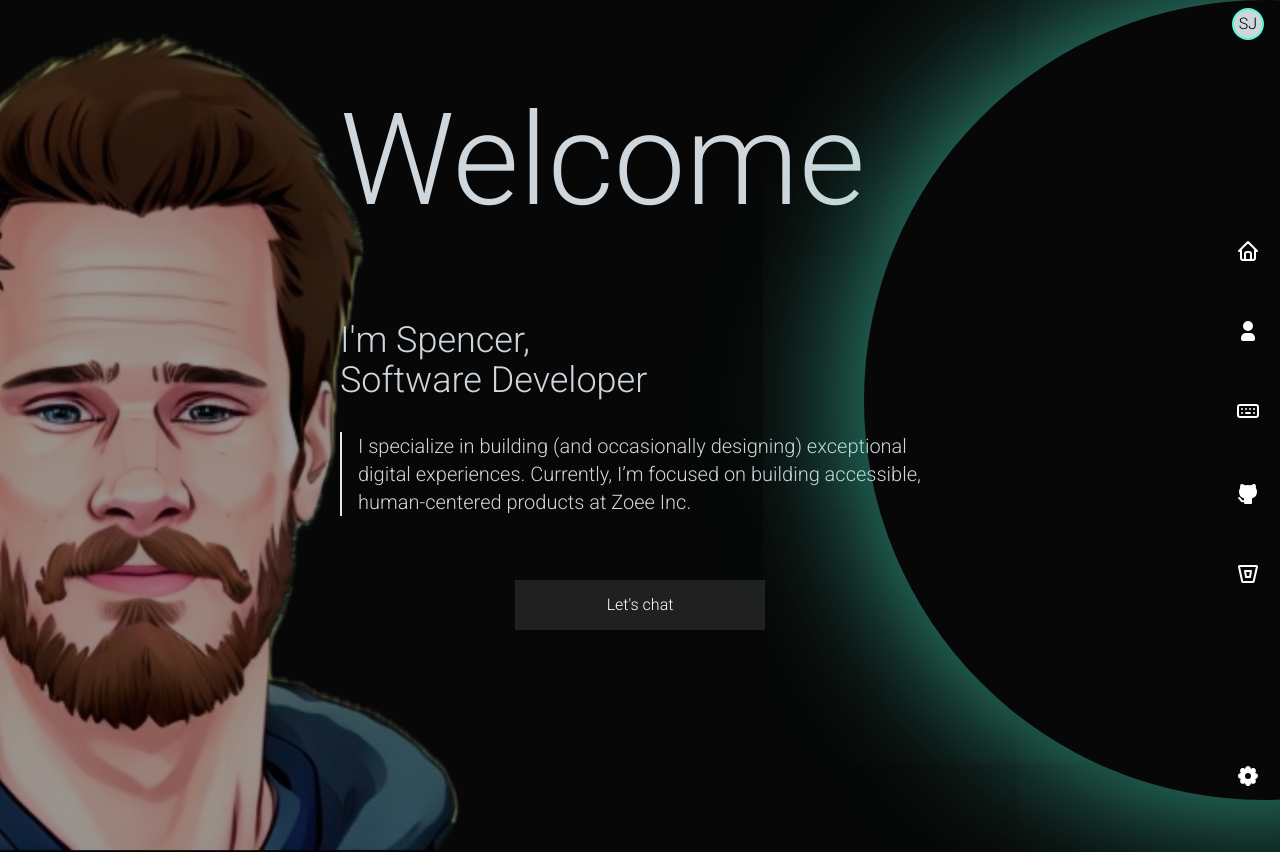
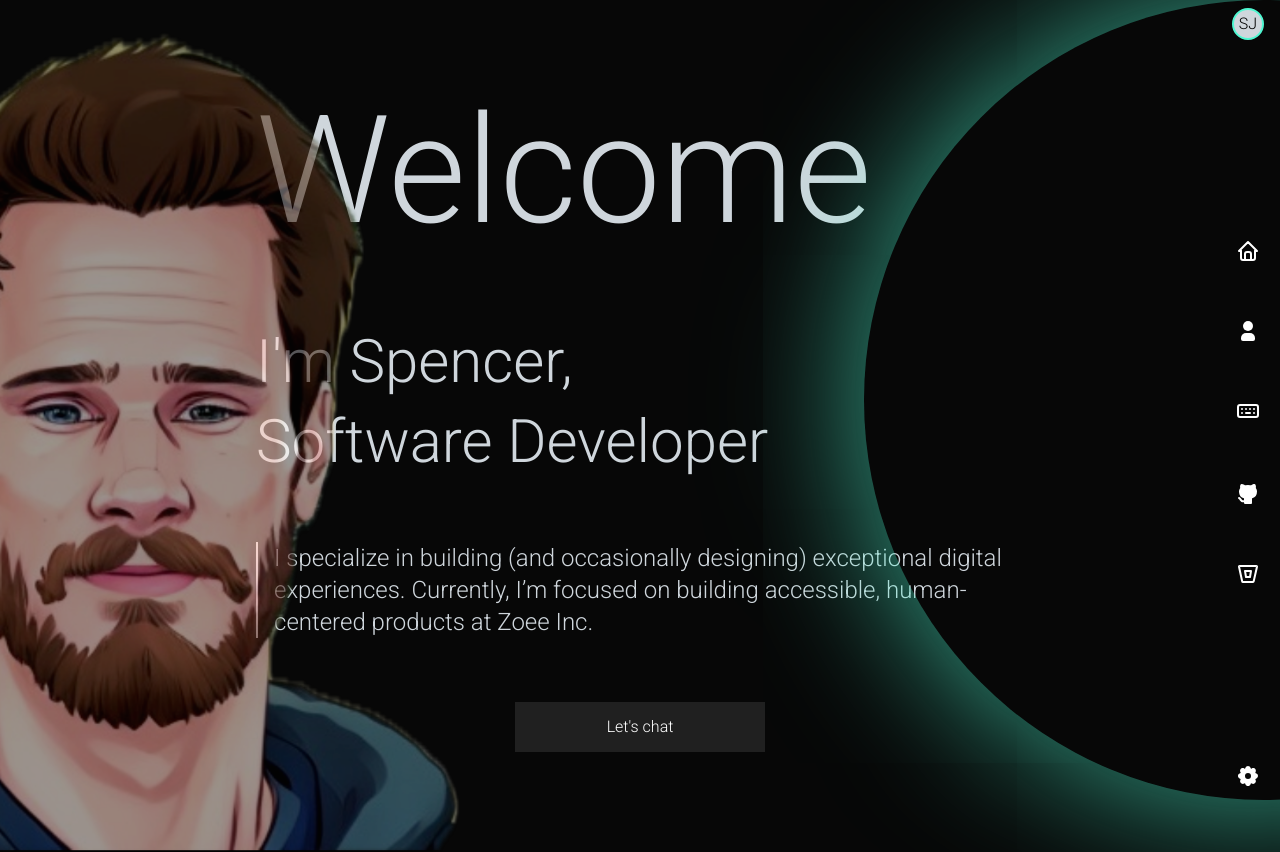
Before and after one commit to Spencerj1297/my-portfolio, a Next.js app: page / in a window 1280 px wide. Shown: the top 852 px of the page. Built offline with nearby package versions, Linux system fonts and the light colour scheme.

Commit message:
Testing continuos deployment

```diff
--- a/app/component/IntroSection.tsx
+++ b/app/component/IntroSection.tsx
@@ -20,16 +20,17 @@ export const IntroSection = () => {
     >
       <div
         ref={ref}
-        className="flex flex-col justify-center items-center md:items-start md:justify-start gap-8 px-8 pt-8 z-20"
+        className="flex flex-col justify-center items-center md:items-start md:justify-start gap-8 pt-8 z-20"
       >
-        <h1 className={`text-6xl lg:text-9xl text-customGrey mb-16`}>
+        <h1 className={`text-6xl lg:text-[150px] text-customGrey mb-16`}>
           Welcome
         </h1>
-        <h2 className="text-2xl lg:text-4xl text-customGrey ">
-          I&apos;m Spencer, <br />
+        <h2 className="text-4xl lg:text-[60px] text-customGrey ">
+          I&apos;m Spencer,
+          <br /><br/>
           Software Developer{" "}
         </h2>
-        <p className="text-lg lg:text-xl text-customGrey text-center md:text-start border-l-2 px-4 lg:max-w-[600px]">
+        <p className="text-xl lg:text-2xl text-customGrey text-center md:text-start border-l-2 px-4 lg:max-w-3xl lg:mt-12">
           I specialize in building (and occasionally designing) exceptional
           digital experiences. Currently, I’m focused on building accessible,
           human-centered products at Zoee Inc.{" "}
```
